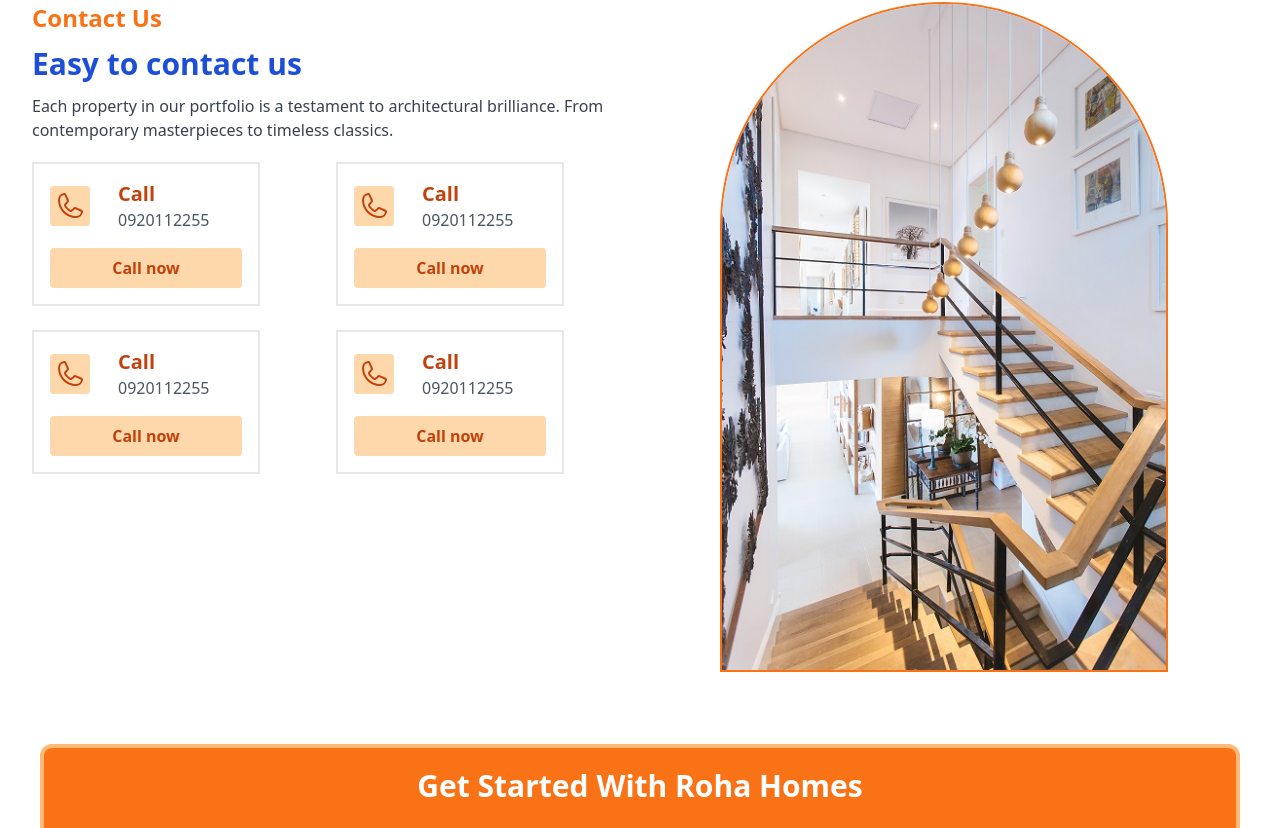
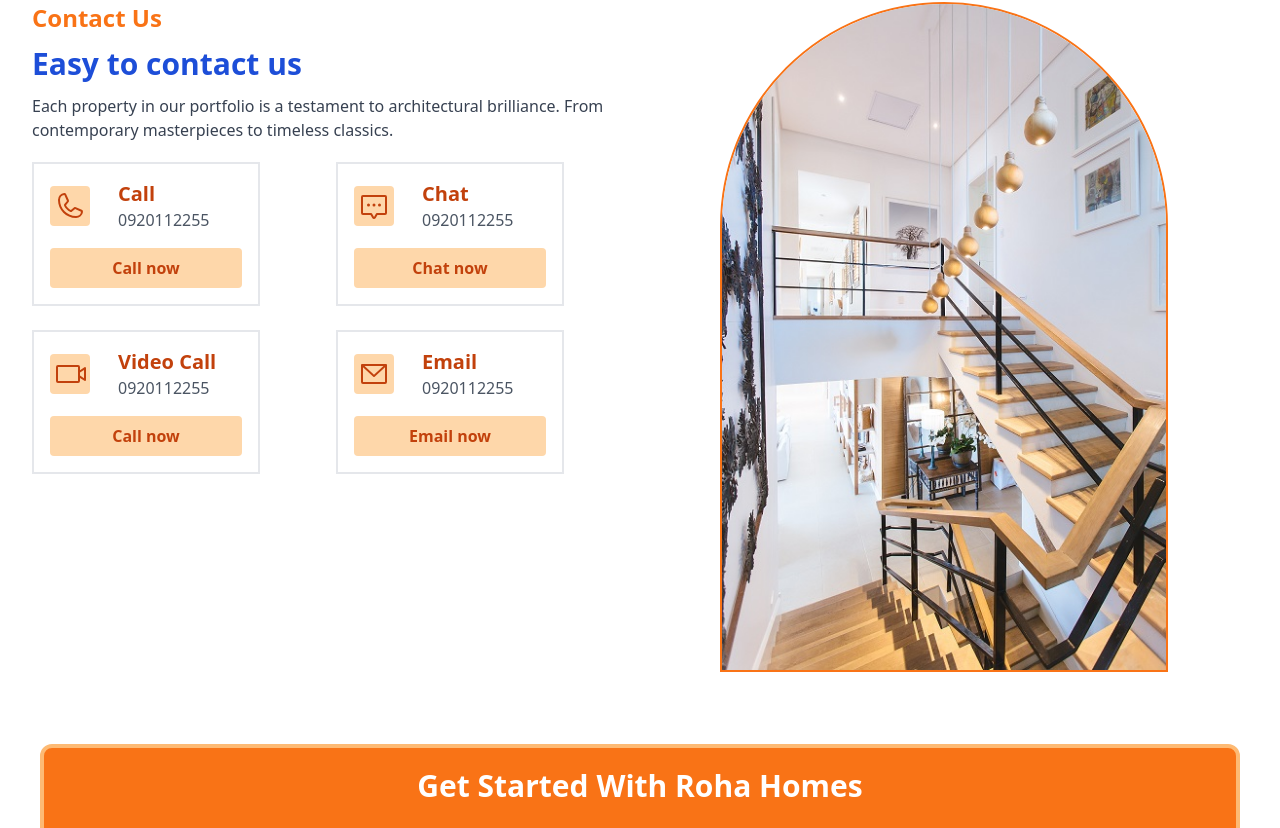
Before and after one commit to KidusThethird/Roha_realstate_website, a React (Create React App) app: page / in a window 1280 px wide. Shown: the part 2408-3236 px from the top of the page. Built offline with nearby package versions, Linux system fonts and the light colour scheme.

Commit message:
hover-effects done

```diff
--- a/src/components/contact.jsx
+++ b/src/components/contact.jsx
@@ -1,5 +1,5 @@
 import React from 'react';
-import {Phone} from "@phosphor-icons/react";
+import {Phone , ChatCenteredDots , VideoCamera ,  EnvelopeSimple} from "@phosphor-icons/react";
 import Hero1 from '../assets/hero/hero-3.jpg';
 
 const Contact = () => {
@@ -18,7 +18,7 @@ const Contact = () => {
 
             <div className='grid grid-cols-2 gap-y-6 py-5'>
 
-                <div className='space-y-4 border-2 w-3/4 p-4'>
+                <div className='space-y-4 border-2 w-3/4 p-4 hover:scale-105 transition-all duration-200  hover:shadow-xl hover:shadow-orange-600'>
                     <div className='flex '>
                         <div className='text-orange-700 p-1 mr-7 my-auto rounded bg-orange-200'><Phone size={32} /></div>
                         <div>
@@ -27,55 +27,55 @@ const Contact = () => {
                         </div>
                     </div>
 
-                    <div className='bg-orange-200  flex justify-center p-2 rounded'>
-                        <button className='text-orange-700 font-semibold'>Call now</button>
+                    <div className='cursor-pointer bg-orange-200 text-orange-700 flex justify-center p-2 rounded hover:text-white hover:bg-orange-700 transition-all duration-200'>
+                        <button className=' font-semibold '>Call now</button>
+                    </div>
+                </div>
+
+                <div className='space-y-4 border-2 w-3/4 p-4 hover:scale-105 transition-all duration-200  hover:shadow-xl hover:shadow-orange-600'>
+                    <div className='flex '>
+                        <div className='text-orange-700 p-1 mr-7 my-auto rounded bg-orange-200'><ChatCenteredDots size={32} /></div>
+                        <div>
+                            <h1 className='text-orange-700 text-xl font-semibold'>Chat</h1>
+                            <p className='text-gray-600'>0920112255</p>
+                        </div>
+                    </div>
+
+                    <div className='cursor-pointer bg-orange-200 text-orange-700 flex justify-center p-2 rounded hover:text-white hover:bg-orange-700 transition-all duration-200'>
+                        <button className=' font-semibold '>Chat now</button>
+                    </div>
+                </div>
+
+                <div className='space-y-4 border-2 w-3/4 p-4 hover:scale-105 transition-all duration-200  hover:shadow-xl hover:shadow-orange-600'>
+                    <div className='flex '>
+                        <div className='text-orange-700 p-1 mr-7 my-auto rounded bg-orange-200'><VideoCamera size={32} /></div>
+                        <div>
+                            <h1 className='text-orange-700 text-xl font-semibold'>Video Call</h1>
+                            <p className='text-gray-600'>0920112255</p>
+                        </div>
+                    </div>
+
+                    <div className='cursor-pointer bg-orange-200 text-orange-700 flex justify-center p-2 rounded hover:text-white hover:bg-orange-700 transition-all duration-200'>
+                        <button className=' font-semibold '>Call now</button>
+                    </div>
+                </div>
+
+                <div className='space-y-4 border-2 w-3/4 p-4 hover:scale-105 transition-all duration-200  hover:shadow-xl hover:shadow-orange-600'>
+                    <div className='flex '>
+                        <div className='text-orange-700 p-1 mr-7 my-auto rounded bg-orange-200'><EnvelopeSimple size={32} /></div>
+                        <div>
+                            <h1 className='text-orange-700 text-xl font-semibold'>Email</h1>
+                            <p className='text-gray-600'>0920112255</p>
+                        </div>
+                    </div>
+
+                    <div className='cursor-pointer bg-orange-200 text-orange-700 flex justify-center p-2 rounded hover:text-white hover:bg-orange-700 transition-all duration-200'>
+                        <button className=' font-semibold '>Email now</button>
                     </div>
                 </div>
 
 
-                <div className='space-y-4 border-2 w-3/4 p-4'>
-                    <div className='flex '>
-                        <div className='text-orange-700 p-1 mr-7 my-auto rounded bg-orange-200'><Phone size={32} /></div>
-                        <div>
-                            <h1 className='text-orange-700 text-xl font-semibold'>Call</h1>
-                            <p className='text-gray-600'>0920112255</p>
-                        </div>
-                    </div>
 
-                    <div className='bg-orange-200  flex justify-center p-2 rounded'>
-                        <button className='text-orange-700 font-semibold'>Call now</button>
-                    </div>
-                </div>
-
-
-                <div className='space-y-4 border-2 w-3/4 p-4'>
-                    <div className='flex '>
-                        <div className='text-orange-700 p-1 mr-7 my-auto rounded bg-orange-200'><Phone size={32} /></div>
-                        <div>
-                            <h1 className='text-orange-700 text-xl font-semibold'>Call</h1>
-                            <p className='text-gray-600'>0920112255</p>
-                        </div>
-                    </div>
-
-                    <div className='bg-orange-200  flex justify-center p-2 rounded'>
-                        <button className='text-orange-700 font-semibold'>Call now</button>
-                    </div>
-                </div>
-
-
-                <div className='space-y-4 border-2 w-3/4 p-4'>
-                    <div className='flex '>
-                        <div className='text-orange-700 p-1 mr-7 my-auto rounded bg-orange-200'><Phone size={32} /></div>
-                        <div>
-                            <h1 className='text-orange-700 text-xl font-semibold'>Call</h1>
-                            <p className='text-gray-600'>0920112255</p>
-                        </div>
-                    </div>
-
-                    <div className='bg-orange-200  flex justify-center p-2 rounded'>
-                        <button className='text-orange-700 font-semibold'>Call now</button>
-                    </div>
-                </div>
 
 
             </div>
--- a/src/components/footer.jsx
+++ b/src/components/footer.jsx
@@ -6,7 +6,7 @@ const Footer = () => {
     <div className='p-10 justify-between flex'>
         <div>
             <img src={Logo} className='w-1/3' alt="" />
-            <p className='text-gray-500 pt-5'>Unlock Extraordinary Living: <br /> Discover Roha Homes</p>
+            <p className='text-gray-500 pt-5'>Unlock Extraordinary Living: <br /> Discover Roha Homes<br/> Made by: Kidus Tesfaye</p>
         </div>
 
         <div>
--- a/src/components/getStarted.jsx
+++ b/src/components/getStarted.jsx
@@ -6,8 +6,8 @@ const GetStarted = () => {
 
         <div className='w-full  rounded-xl border-4 border-orange-300 bg-orange-500 items-center flex flex-col gap-y-5 py-5'>
             <h1 className='text-white text-3xl font-semibold'>Get Started With Roha Homes</h1>
-            <p className='text-center text-gray-200'>Subscribe and find super attractive price frome us. <br></br> Find your residence soon </p>
-            <button className='px-5 py-2 bg-orange-00 rounded-xl border-2 border-white text-white'>
+            <p className='text-center text-gray-200'>Subscribe and find super attractive price frome us. <br/> Find your residence soon </p>
+            <button className='px-5 py-2 bg-orange-00 rounded-xl border-2 border-white text-white hover:scale-110 duration-200'>
                 Get Started
             </button>
         </div>
```
